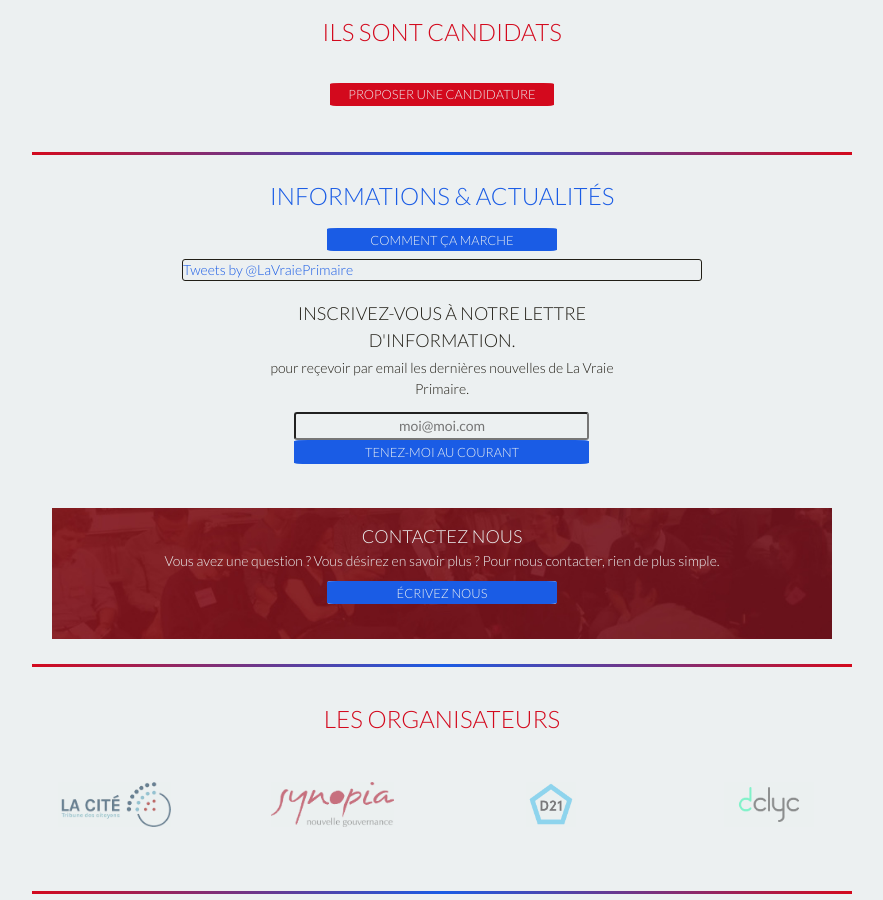
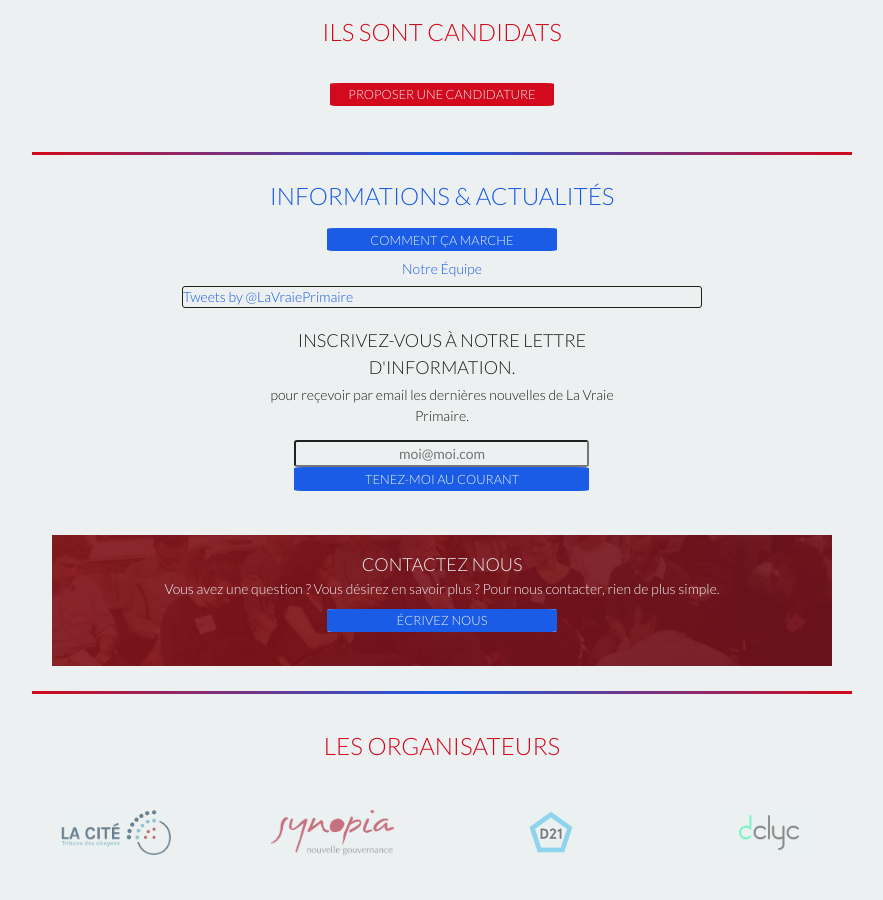
Before and after one commit to LaVraiePrimaire/homepage, a Jekyll site: the page index.html, which Jekyll copies as it is, in a window 1280 px wide and 900 px high, scrolled down 486 px. Shown: the whole window, without its empty margins (198-1081 px from the left). Built offline with Jekyll 4.4.1, drawn with Linux system fonts in a browser that asks for light colours; nearby versions of some CDN libraries; comment, search, counter and statistics services are not loaded.

Commit message:
added notre equipe to news

```diff
--- a/index.html
+++ b/index.html
@@ -156,7 +156,11 @@
                 <div class="row">
                     <a href="#"><center>see all news</center></a>
                 </div>
- -->            <div class="row">
+ -->
+                <div class="row">
+                    <a href="aboutus.html"><center>Notre Équipe</center></a>
+                </div>
+                <div class="row">
                     <div class="col-xs-1 col-sm-2"></div>
                     <div class="col-xs-10 col-sm-8" style="padding:0 0;border:1px #211E16 solid;border-radius:3px;">
                         <a class="twitter-timeline" href="https://twitter.com/LaVraiePrimaire" data-widget-id="703385919819112448" data-chrome="transparent noheader">Tweets by @LaVraiePrimaire</a>
```
